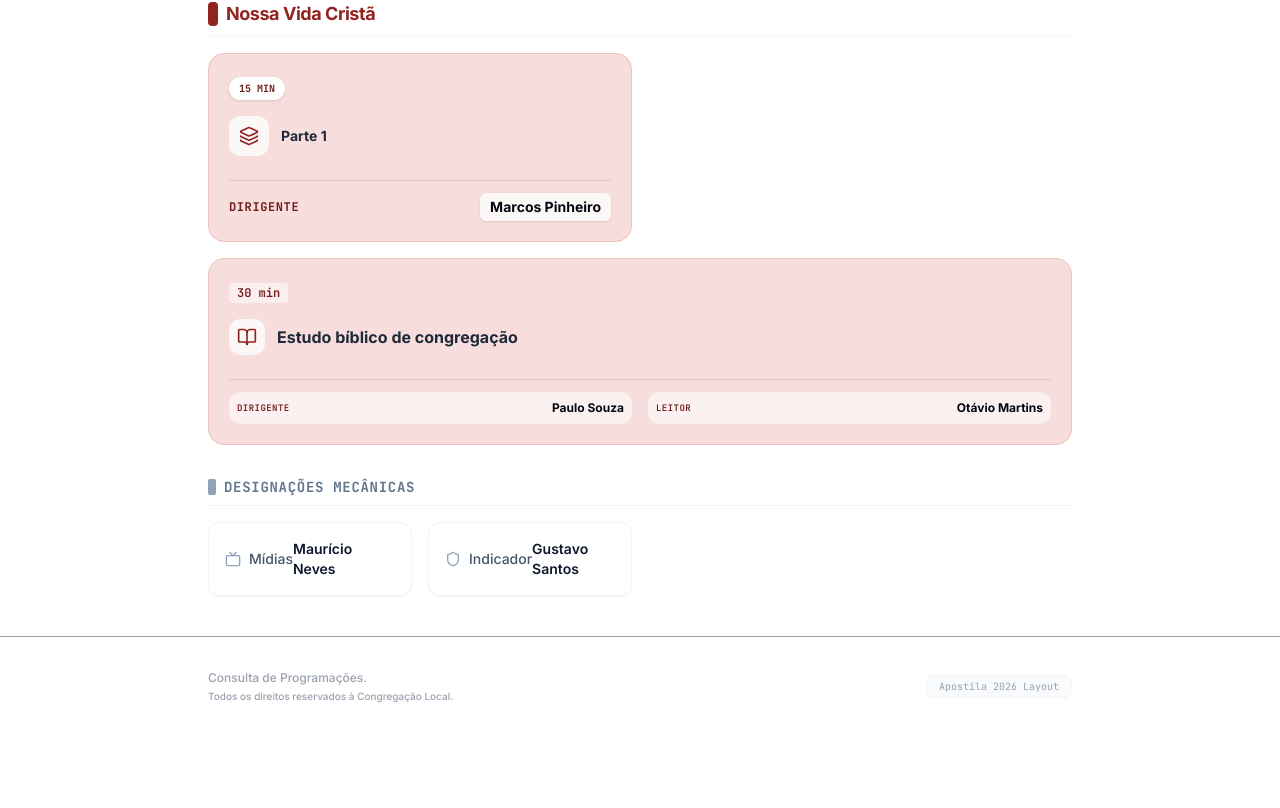
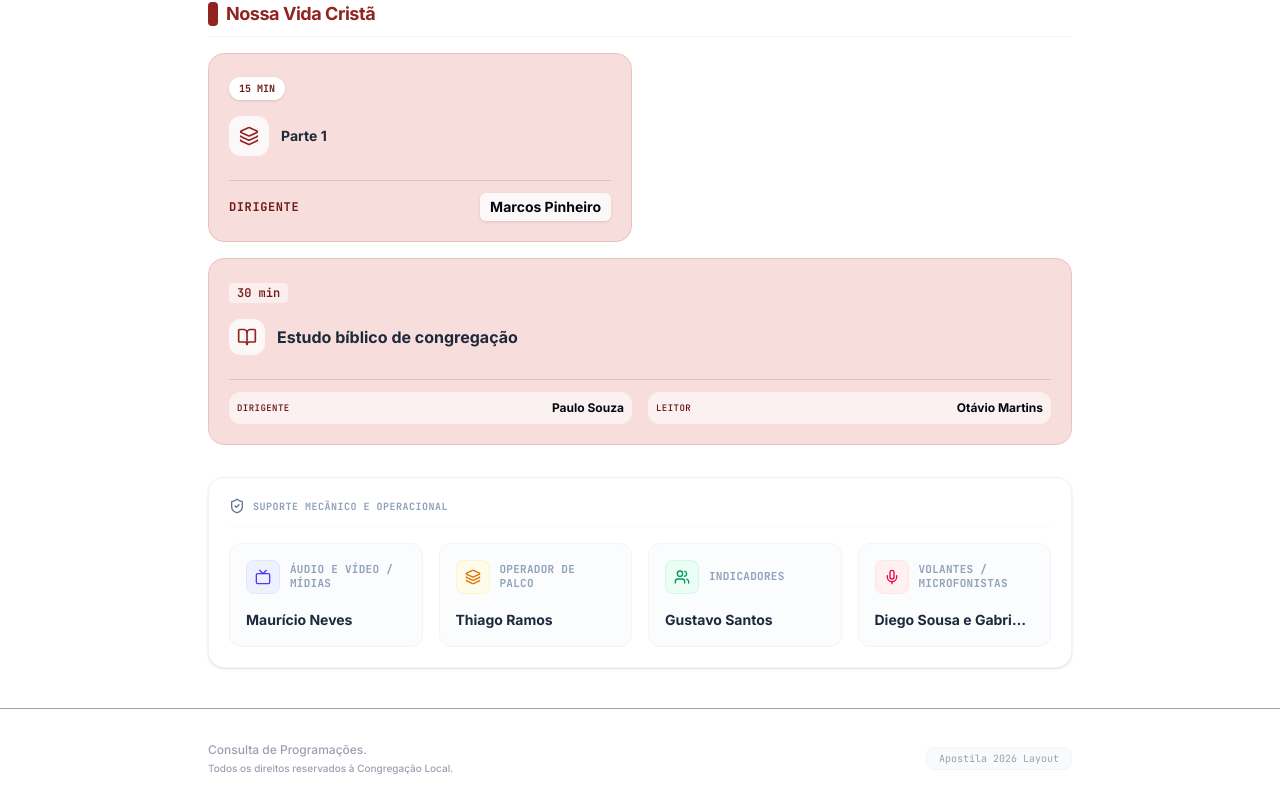
Before and after one commit to Sivuca73/appcontrole-web, a React (Vite) app: page / in a window 1280 px wide. Shown: the part 1222-2030 px from the top of the page. Before the commit the page ends 1958 px from the top, so only its background shows below. Built offline with nearby package versions, Linux system fonts and the light colour scheme; no server answers; the database is empty.

Commit message:
Update MechanicalSupportGrid.tsx

```diff
--- a/src/components/MechanicalSupportGrid.tsx
+++ b/src/components/MechanicalSupportGrid.tsx
@@ -1,87 +1,100 @@
 /**
  * @license
- * SPDX-License-Identifier: Apache-2.5
+ * SPDX-License-Identifier: Apache-2.0
  */
 
 import React from 'react';
-import { Tv, Shield, Mic, UserCheck } from 'lucide-react';
+import {
+  Tv,
+  Mic,
+  Users,
+  Layers,
+  ShieldCheck
+} from 'lucide-react';
+import { DesignacoesMecanicas } from '../types';
 
 interface MechanicalSupportGridProps {
-  designacoes?: any; // Alterado para any temporariamente para evitar quebras de tipagem do banco
+  designacoes?: DesignacoesMecanicas;
 }
 
 export function MechanicalSupportGrid({ designacoes }: MechanicalSupportGridProps) {
-  // Se não vier nenhuma designação, o componente apenas fica invisível em vez de quebrar a página
-  if (!designacoes) return null;
-
-  try {
-    // Mapeamento dinâmico e seguro para encontrar o operador de mídias/som
-    const nomeMidias = designacoes.midias || designacoes.som || designacoes.audio || null;
-    const nomeIndicador = designacoes.indicador || designacoes.indicadores || null;
-    const fontVolantes = designacoes.volantes || designacoes.microfone || designacoes.microfones || null;
-    const nomeCapitao = designacoes.capitao || designacoes.presidenteApoio || null;
-
+  // Se não houver designações mecânicas para a semana, exibe um aviso amigável sem quebrar o app
+  if (!designacoes) {
     return (
-      <div className="mt-8 space-y-4" id="secao-designacoes-mecanicas">
-        <div className="flex items-center gap-2 border-b border-gray-100 pb-2">
-          <div className="w-2 h-4 bg-slate-400 rounded-xs" />
-          <h3 className="text-sm font-bold text-slate-500 tracking-wider uppercase font-mono">
-            Designações Mecânicas
-          </h3>
-        </div>
-
-        <div className="grid grid-cols-1 sm:grid-cols-2 md:grid-cols-4 gap-4 text-sm">
-
-          {/* Card: Mídias */}
-          {nomeMidias && (
-            <div className="bg-white border border-slate-100 rounded-xl p-4 flex items-center justify-between shadow-xs">
-              <div className="flex items-center gap-2 text-slate-600 font-medium">
-                <Tv className="w-4 h-4 text-slate-400" />
-                <span>Mídias</span>
-              </div>
-              <strong className="text-slate-900 font-semibold">{nomeMidias}</strong>
-            </div>
-          )}
-
-          {/* Card: Indicador */}
-          {nomeIndicador && (
-            <div className="bg-white border border-slate-100 rounded-xl p-4 flex items-center justify-between shadow-xs">
-              <div className="flex items-center gap-2 text-slate-600 font-medium">
-                <Shield className="w-4 h-4 text-slate-400" />
-                <span>Indicador</span>
-              </div>
-              <strong className="text-slate-900 font-semibold">{nomeIndicador}</strong>
-            </div>
-          )}
-
-          {/* Card: Volantes */}
-          {fontVolantes && (
-            <div className="bg-white border border-slate-100 rounded-xl p-4 flex items-center justify-between shadow-xs">
-              <div className="flex items-center gap-2 text-slate-600 font-medium">
-                <Mic className="w-4 h-4 text-slate-400" />
-                <span>Volantes</span>
-              </div>
-              <strong className="text-slate-900 font-semibold">{fontVolantes}</strong>
-            </div>
-          )}
-
-          {/* Card: Capitão */}
-          {nomeCapitao && (
-            <div className="bg-white border border-slate-100 rounded-xl p-4 flex items-center justify-between shadow-xs">
-              <div className="flex items-center gap-2 text-slate-600 font-medium">
-                <UserCheck className="w-4 h-4 text-slate-400" />
-                <span>Capitão</span>
-              </div>
-              <strong className="text-slate-900 font-semibold">{nomeCapitao}</strong>
-            </div>
-          )}
-
-        </div>
+      <div className="bg-slate-50 border border-dashed border-slate-200 rounded-2xl p-5 text-center">
+        <p className="text-xs text-slate-400 font-sans italic">
+          Designações de suporte mecânico não configuradas para esta reunião.
+        </p>
       </div>
     );
-  } catch (err) {
-    console.error("Erro ao renderizar o grid mecânico:", err);
-    // Retorna nulo em caso de erro para não derrubar a Reunião inteira
-    return null;
   }
+
+  // Mapeamento dos itens baseado estritamente na interface DesignacoesMecanicas
+  const itensSuporte = [
+    {
+      label: 'Áudio e Vídeo / Mídias',
+      valor: designacoes.midias,
+      icon: Tv,
+      colorClass: 'text-indigo-600 bg-indigo-50 border-indigo-100',
+    },
+    {
+      label: 'Operador de Palco',
+      valor: designacoes.palco,
+      icon: Layers,
+      colorClass: 'text-amber-600 bg-amber-50 border-amber-100',
+    },
+    {
+      label: 'Indicadores',
+      valor: designacoes.indicador,
+      icon: Users,
+      colorClass: 'text-emerald-600 bg-emerald-50 border-emerald-100',
+    },
+    {
+      label: 'Volantes / Microfonistas',
+      // Combina microfonista 1 e 2 de forma elegante se o segundo existir
+      valor: designacoes.microfonista2
+        ? `${designacoes.microfonista} e ${designacoes.microfonista2}`
+        : designacoes.microfonista,
+      icon: Mic,
+      colorClass: 'text-rose-600 bg-rose-50 border-rose-100',
+    },
+  ];
+
+  return (
+    <div className="bg-white border border-slate-100 rounded-2xl p-5 shadow-sm" id="quadro-suporte-mecanico">
+      <div className="flex items-center gap-2 mb-4 border-b border-slate-50 pb-3">
+        <ShieldCheck className="w-4 h-4 text-slate-500" />
+        <h4 className="text-[10px] font-bold text-slate-400 tracking-wider uppercase font-mono">
+          Suporte Mecânico e Operacional
+        </h4>
+      </div>
+
+      <div className="grid grid-cols-1 sm:grid-cols-2 lg:grid-cols-4 gap-4">
+        {itensSuporte.map((item, index) => {
+          const IconComponent = item.icon;
+          return (
+            <div
+              key={index}
+              className="flex flex-col justify-between p-4 bg-slate-50/50 border border-slate-100 rounded-xl hover:bg-slate-50 transition duration-200"
+            >
+              <div className="flex items-center gap-2.5 mb-3">
+                <div className={`p-2 rounded-lg border ${item.colorClass}`}>
+                  <IconComponent className="w-4 h-4 shrink-0" />
+                </div>
+                <span className="text-[11px] font-bold text-slate-400 font-mono tracking-wide uppercase leading-tight">
+                  {item.label}
+                </span>
+              </div>
+
+              <div className="mt-1">
+                <strong className="text-slate-800 font-bold text-sm block truncate font-sans">
+                  {item.valor || "A definir"}
+                </strong>
+              </div>
+            </div>
+          );
+        })}
+      </div>
+    </div>
+  );
 }
```
